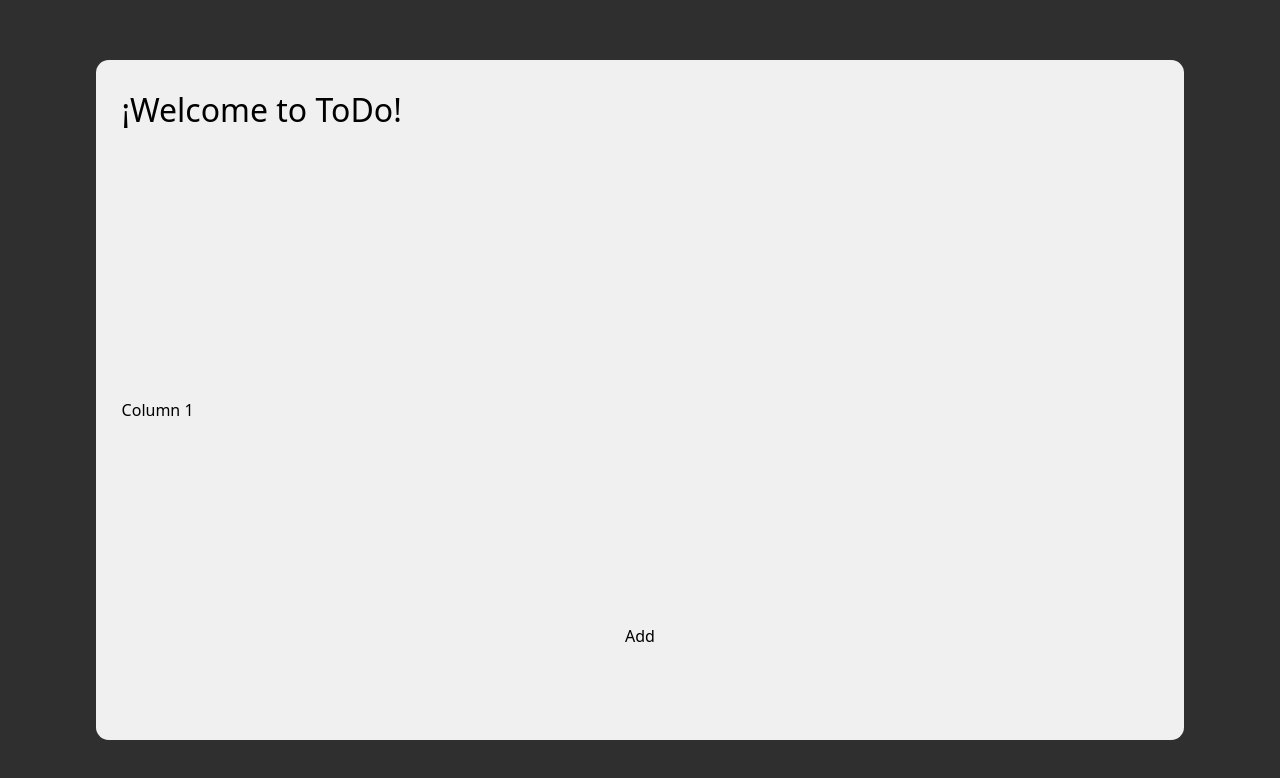
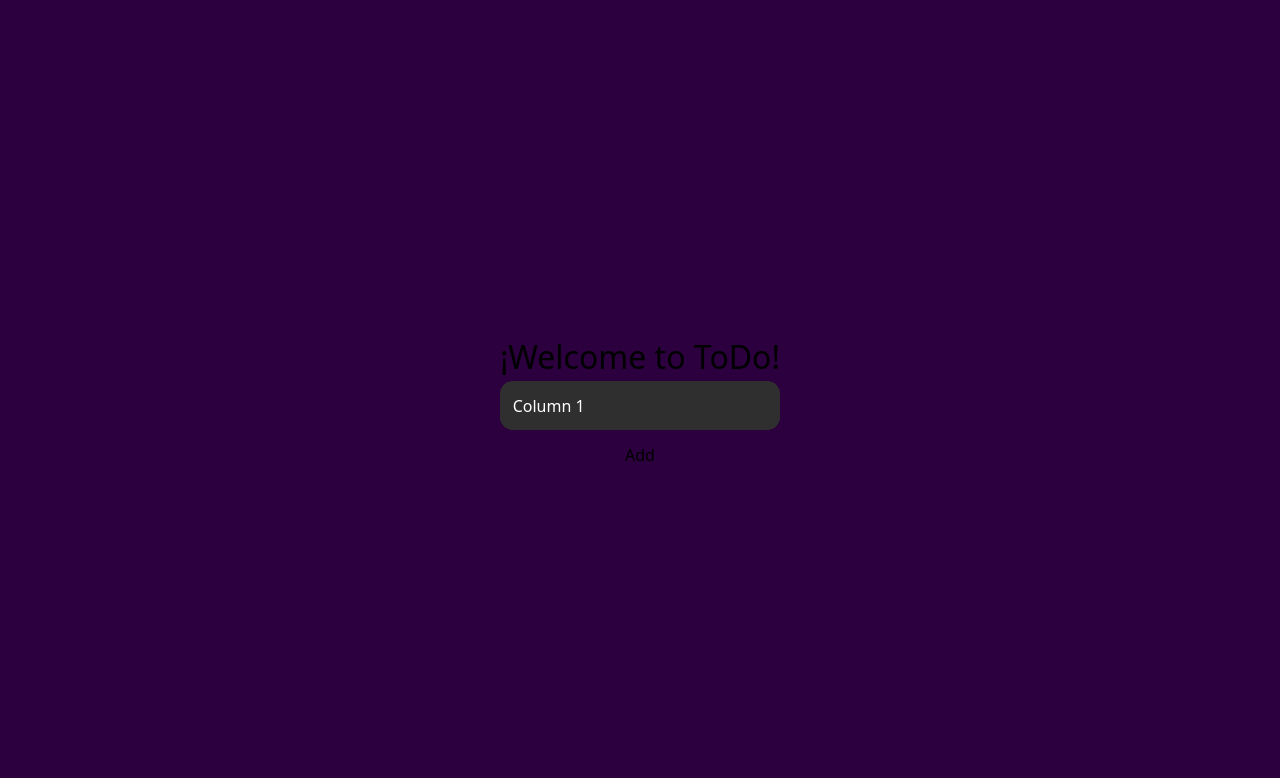
Before and after one commit to anaslharrak/trello-clone, a React (Vite) app: page / in a window 1280 px wide. Shown: the top 778 px of the page. Built offline with nearby package versions, Linux system fonts and the light colour scheme.

Commit message:
refactor: :art: refactor some styles and separate into components

```diff
--- a/src/App.css
+++ b/src/App.css
@@ -10,7 +10,7 @@ body {
     height: 100vh;
     margin: 0;
     padding: 0;
-    background-color: #2f2f2f;
+    background-color: #2C003E;
     display: grid;
     place-content: center;
     align-items: center;
--- a/src/App.tsx
+++ b/src/App.tsx
@@ -1,5 +1,5 @@
 import './App.css'
-import { HomePage } from './components'
+import { HomePage } from './components/exports'
 
 function App() {
 
--- /dev/null
+++ b/src/components/Card/Card.tsx
@@ -0,0 +1,14 @@
+import type { Column } from "../Columns/types";
+import { StyledCard } from "./styles";
+
+
+const Card = ({column}: {column: Column}) => {
+
+    return (
+        <StyledCard>
+            <h1>{column.title}</h1>
+        </StyledCard>
+    )
+}
+
+export default Card;
--- /dev/null
+++ b/src/components/Card/styles.ts
@@ -0,0 +1,8 @@
+import styled from 'styled-components';
+
+export const StyledCard = styled.div`
+    background-color: #2f2f2f;
+    border-radius: 1vmax;
+    padding: 1vmax;
+    color: white;
+`;
--- /dev/null
+++ b/src/components/Columns/Columns.tsx
@@ -0,0 +1,53 @@
+import { useState } from 'react';
+import { ColumnsContainer } from './styles';
+import { Column } from './types';
+import { Card } from '../exports';
+
+const Columns = () => {
+
+    const [columns, setColumns] = useState<Column[]>([
+        {
+            id: 1,
+            title: 'Column 1',
+            tasks: [
+                {
+                    id: 1,
+                    title: 'Task 1',
+                    description: 'Description 1',
+                    completed: false
+                }
+            ]
+        }
+    ])
+
+    const addColumn = () => {
+        const newColumn = {
+            id: columns.length + 1,
+            title: `Column ${columns.length + 1}`,
+            tasks: [
+                {
+                    id: 1,
+                    title: 'Task 1',
+                    description: 'Description 1',
+                    completed: false
+                }
+            ]
+        }
+        setColumns([...columns, newColumn])
+    }
+
+    return (
+        <ColumnsContainer $numberOfColumns={columns.length}>
+            {
+                columns.map((column) => {
+                    return (
+                        <Card key={column.id} column={column} />
+                    )
+                })
+            }
+            <button onClick={addColumn}>Add</button>
+        </ColumnsContainer>
+    )
+};
+
+export default Columns;
--- /dev/null
+++ b/src/components/Columns/styles.ts
@@ -0,0 +1,9 @@
+import styled from 'styled-components';
+
+export const ColumnsContainer = styled.div<{$numberOfColumns: number}>`
+    display: grid;
+    grid-template-columns: repeat(${props => props.$numberOfColumns}, minmax(20vmax, 1fr));
+    gap: 1vmax;
+    overflow-y: hidden;
+    border-color: red;
+`;
--- /dev/null
+++ b/src/components/Columns/types.ts
@@ -0,0 +1,12 @@
+export type Column = {
+    id: number;
+    title: string;
+    tasks: Task[];
+}
+
+type Task = {
+    id: number;
+    title: string;
+    description?: string;
+    completed: boolean;
+}
--- a/src/components/HomePage/HomePage.tsx
+++ b/src/components/HomePage/HomePage.tsx
@@ -1,57 +1,14 @@
-import { useState } from 'react';
-import { PageContainer, Title, ColumnsContainer } from './styles';
+import { PageContainer, Title } from './styles';
+import { Columns } from '../exports';
 
-type Column = {
-    id: number;
-    title: string;
-    tasks?: Task[];
-}
-
-type Task = {
-    id: number;
-    title: string;
-    description?: string;
-    completed: boolean;
-}
 
 const HomePage = () => {
-    const [columns, setColumns] = useState<Column[]>([
-        {
-            id: 1,
-            title: 'Column 1',
-        }
-
-    ])
-
-    const addColumn = () => {
-        const newColumn = {
-            id: columns.length + 1,
-            title: `Column ${columns.length + 1}`
-        }
-        setColumns([...columns, newColumn])
-    }
     return (
         <>
-        <PageContainer>
-            <Title>¡Welcome to ToDo!</Title>
-
-        <ColumnsContainer $numberOfColumns={columns.length}>
-                {
-                    columns.map((column) => {
-                        return (
-                            <div key={column.id}>
-                                <h1>{column.title}</h1>
-                            </div>
-                        )
-                    })
-                }
-            <button onClick={addColumn}>Add</button>
-        </ColumnsContainer>
-
-
-
-        </PageContainer>
-
+            <PageContainer>
+                <Title>¡Welcome to ToDo!</Title>
+                <Columns />
+            </PageContainer>
         </>
     )
 }
--- a/src/components/HomePage/styles.ts
+++ b/src/components/HomePage/styles.ts
@@ -2,18 +2,8 @@ import styled from 'styled-components';
 
 export const PageContainer = styled.div`
     display: grid;
-    background-color: #f0f0f0;
-    width: 85vw;
-    height: 85vh;
-    border-radius: 1vmax;
+
     padding: 2vmax;
-`;
-
-export const ColumnsContainer = styled.div<{$numberOfColumns: number}>`
-    display: grid;
-    grid-template-columns: repeat(${props => props.$numberOfColumns}, minmax(20vmax, 1fr));
-    gap: 0.25vmax;
-    overflow: scroll;
 `;
 
 export const Title = styled.h1`
--- /dev/null
+++ b/src/components/exports.ts
@@ -0,0 +1,3 @@
+export { default as HomePage } from './HomePage/HomePage';
+export { default as Columns } from './Columns/Columns';
+export { default as Card } from './Card/Card';
--- a/src/components/index.ts
+++ /dev/null
@@ -1 +0,0 @@
-export { default as HomePage } from './HomePage/HomePage';
```
